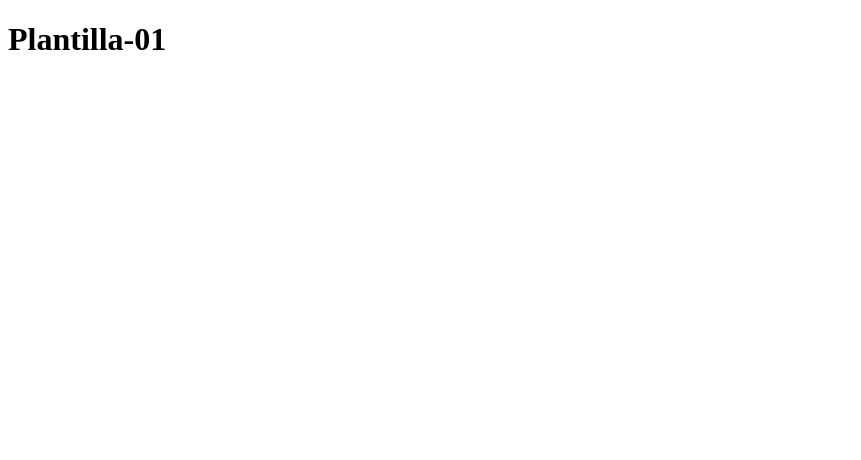
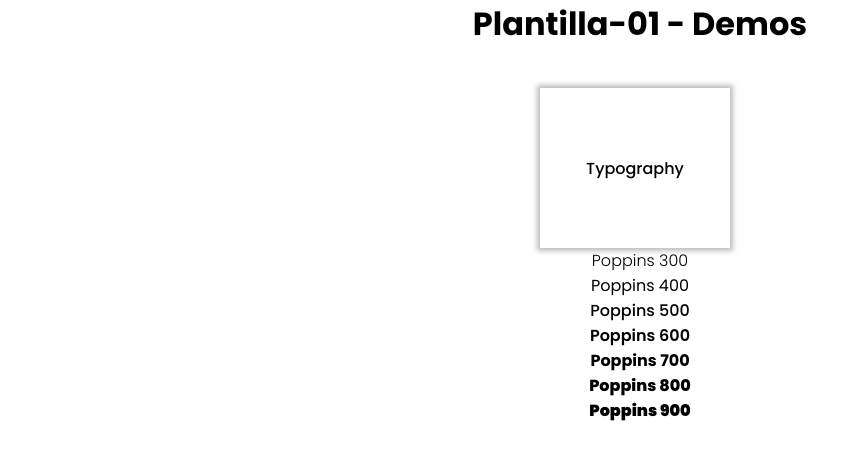
Before and after one commit to mateoLorenzo/Plantilla-01, a React (Create React App) app: page / in a window 1280 px wide. Shown: the top 460 px of the page, without its empty margins (0-861 px from the left). Built offline with nearby package versions, Linux system fonts and the light colour scheme.

Commit message:
started typography issue

```diff
--- a/public/index.html
+++ b/public/index.html
@@ -1,20 +1,21 @@
 <!DOCTYPE html>
 <html lang="en">
+
 <head>
   <meta charset="utf-8" />
   <link rel="icon" href="%PUBLIC_URL%/favicon.ico" />
   <meta name="viewport" content="width=device-width, initial-scale=1" />
   <meta name="theme-color" content="#000000" />
-    <meta
-      name="description"
-      content="Web site created using create-react-app"
-    />
+  <meta name="description" content="Web site created using create-react-app" />
   <link rel="apple-touch-icon" href="%PUBLIC_URL%/logo192.png" />
   <!--
       manifest.json provides metadata used when your web app is installed on a
       user's mobile device or desktop. See https://developers.google.com/web/fundamentals/web-app-manifest/
     -->
   <link rel="manifest" href="%PUBLIC_URL%/manifest.json" />
+  <link rel="preconnect" href="https://fonts.googleapis.com">
+  <link rel="preconnect" href="https://fonts.gstatic.com" crossorigin>
+  <link href="https://fonts.googleapis.com/css2?family=Poppins:wght@300;400;500;600;700;800;900&display=swap" rel="stylesheet">
   <!--
       Notice the use of %PUBLIC_URL% in the tags above.
       It will be replaced with the URL of the `public` folder during the build.
@@ -24,8 +25,9 @@
       work correctly both with client-side routing and a non-root public URL.
       Learn how to configure a non-root public URL by running `npm run build`.
     -->
-    <title>React App</title>
+  <title>Plantilla 1</title>
 </head>
+
 <body>
   <noscript>You need to enable JavaScript to run this app.</noscript>
   <div id="root"></div>
@@ -40,4 +42,5 @@
       To create a production bundle, use `npm run build` or `yarn build`.
     -->
 </body>
+
 </html>
--- /dev/null
+++ b/src/App.css
@@ -0,0 +1,5 @@
+*{
+   margin: 0;
+   padding: 0;
+   font-family: 'Poppins', sans-serif;
+}
--- a/src/App.tsx
+++ b/src/App.tsx
@@ -1,9 +1,11 @@
+import './App.css'
+import DemoMainScreen from './Demo/MainScreen';
 
 const App = () => {
    return (
-      <>
-         <h1>Plantilla-01</h1>
-      </>
+      <div>
+         <DemoMainScreen/>
+      </div>
    )
 }
 
--- /dev/null
+++ b/src/Demo/MainScreen/index.tsx
@@ -0,0 +1,12 @@
+import './styles.css'
+import TypographyDemoScreen from '../Typography'
+
+const DemoMainScreen = () => {
+   return (
+      <div className='mainDemoScreenContainer'>
+         <h1>Plantilla-01 - Demos</h1>
+         <TypographyDemoScreen />
+      </div>
+   )
+}
+export default DemoMainScreen
--- /dev/null
+++ b/src/Demo/MainScreen/styles.css
@@ -0,0 +1,6 @@
+.mainDemoScreenContainer {
+   display: flex;
+   flex-direction: column;
+   align-items: center;
+   background-color: 'red';
+}
--- /dev/null
+++ b/src/Demo/Typography/index.tsx
@@ -0,0 +1,21 @@
+import "./styles.css"
+
+const TypographyDemoScreen = () => {
+   return (
+      <>
+         <div className='demoSquareContainer'>
+            <div className='demoSquare'>
+               <p className='demoSquareText'>Typography</p>
+            </div>
+         </div>
+         <p className='poppins-300'>Poppins 300</p>
+         <p className='poppins-400'>Poppins 400</p>
+         <p className='poppins-500'>Poppins 500</p>
+         <p className='poppins-600'>Poppins 600</p>
+         <p className='poppins-700'>Poppins 700</p>
+         <p className='poppins-800'>Poppins 800</p>
+         <p className='poppins-900'>Poppins 900</p>
+      </>
+   )
+}
+export default TypographyDemoScreen
--- /dev/null
+++ b/src/Demo/Typography/styles.css
@@ -0,0 +1,55 @@
+.demoSquareContainer {
+   width: 200px;
+   height: 200px;
+   position: relative;
+   /* margin-left: 50px; */
+}
+
+.demoSquare {
+   width: 95%;
+   height: 80%;
+   bottom: 0;
+   box-shadow: 0px 0px 5px 3px  rgb(189, 189, 189);
+   transition: .22s all ease;
+   position: absolute;
+   display: flex;
+   justify-content: center;
+   align-items: center;
+}
+.demoSquare:hover {
+   cursor: pointer;
+   box-shadow: 0px 0px 10px 4px  rgb(189, 189, 189);
+   bottom: 10px;
+}
+
+.demoSquareText {
+   font-weight: 500;
+}
+
+.poppins-300 {
+   font-weight: 300;
+}
+
+.poppins-400 {
+   font-weight: 400;
+}
+
+.poppins-500 {
+   font-weight: 500;
+}
+
+.poppins-600 {
+   font-weight: 600;
+}
+
+.poppins-700 {
+   font-weight: 700;
+}
+
+.poppins-800 {
+   font-weight: 800;
+}
+
+.poppins-900 {
+   font-weight: 900;
+}
```
Also changed, not shown: package.json (+14 -11 lines), 1 other file (tests, documents, lock files or other folders). Lines whose indentation alone changed are shown as unchanged.
